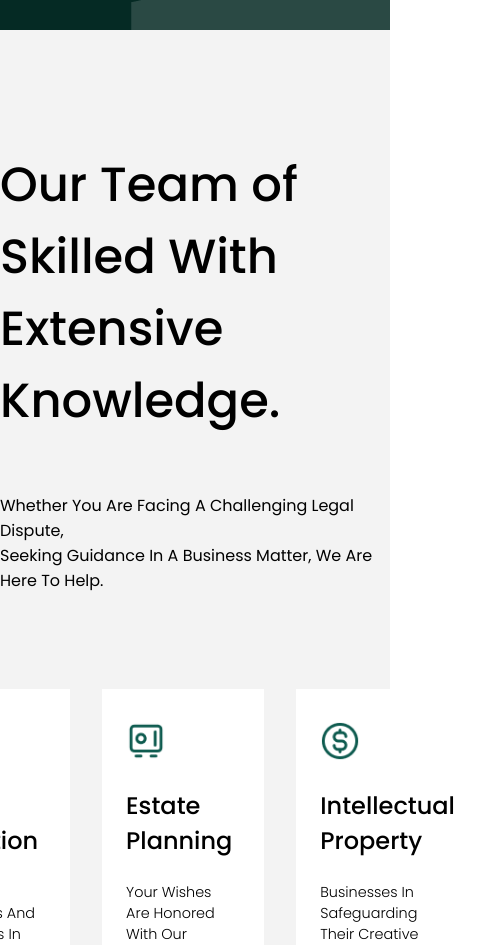
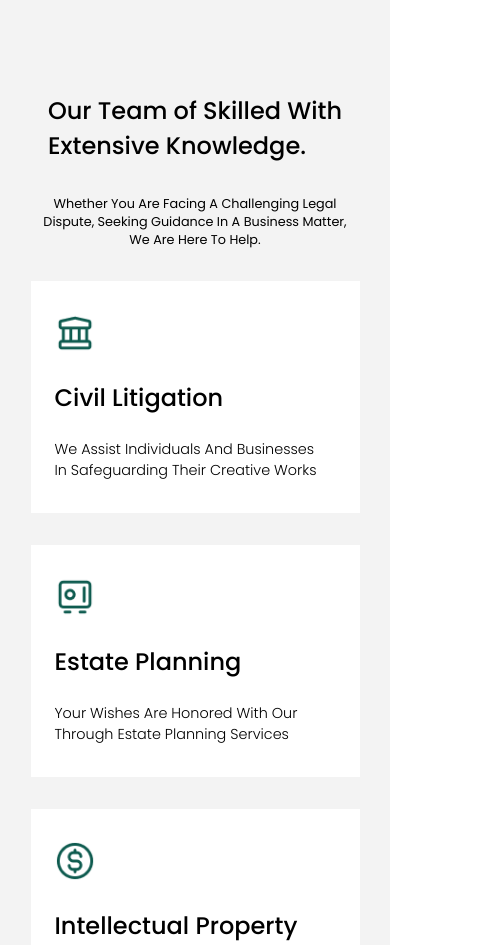
Before and after one commit to ErezAmirav/lawyer-portfolio, a React (Create React App) app: page / in a window 390 px wide. Shown: the part 1052-1997 px from the top of the page, 487 px wide, since content can reach past the window. Built offline with nearby package versions, Linux system fonts and the light colour scheme.

Commit message:
installed swiper package + responsibility modifications

```diff
--- a/package.json
+++ b/package.json
@@ -11,6 +11,7 @@
     "react-dom": "^18.2.0",
     "react-icons": "^4.10.1",
     "react-scripts": "5.0.1",
+    "swiper": "^10.0.4",
     "web-vitals": "^2.1.4"
   },
   "scripts": {
--- a/src/components/About/About.css
+++ b/src/components/About/About.css
@@ -8,7 +8,12 @@
     background-repeat: no-repeat;
 }
 
-.about_container h1 {
+.first-title {
+    font-weight: 500;
+    font-size: 3rem;
+}
+
+.second-title {
     font-weight: 500;
     font-size: 3rem;
 }
@@ -71,7 +76,44 @@
 }
 
 @media screen and (max-width: 768px) {
+    .first-title {
+        font-size: 1.5rem;
+    }
+
+    .content-container p {
+        font-size: 0.8rem;
+        text-align: center;
+        max-width: 80%;
+    }
+    .first-text br{
+        display: none;
+    }
+
+    .boxes {
+        flex-direction: column;
+        align-items: center;
+        margin-top: 0;
+    }
+
+    .box {
+        max-width: 70%;
+    }
+
+    .second-title {
+        font-size: 1.5rem;
+    }
+
+    .second-text-info {
+        font-size: 0.8rem;
+        text-align: center;
+        max-width: 80%;
+    }
+    .second-text-info br {
+        display: none;
+    }
+
     .about-image {
+        margin-top: 0;
         width: 20rem;
         height: auto;
     }
--- a/src/components/About/About.jsx
+++ b/src/components/About/About.jsx
@@ -10,11 +10,11 @@ const About = () => {
     <section id="about">
       <div className="about_container">
         <div className="content-container">
-          <h1>
+          <h1 className='first-title'>
             Our Team of Skilled With <br />
             Extensive Knowledge.
           </h1>
-          <p>
+          <p className='first-text'>
             Whether You Are Facing A Challenging Legal Dispute,
             <br /> Seeking Guidance In A Business Matter, We Are Here To Help.
           </p>
@@ -43,7 +43,7 @@ const About = () => {
             </p>
           </div>
         </div>
-        <h1>Your Trusted Legal Advisors</h1>
+        <h1 className='second-title'>Your Trusted Legal Advisors</h1>
         <p className="second-text-info">
           Our Team Of Skilled Attorneys Combines Legal Knowledge
           <br /> With A Commitment To Delivering Results.
--- a/src/components/Reviews/Reviews.css
+++ b/src/components/Reviews/Reviews.css
@@ -14,6 +14,10 @@
     font-weight: 500;
 }
 
+.reviews-title-text {
+    text-align: center;
+}
+
 
 .reviews {
     display: flex;
@@ -27,7 +31,6 @@
 
 .review {
     flex: 1;
-    /* padding: 2rem 0rem 0rem 1.5rem; */
     transition: var(--transition);
 }
 
@@ -65,3 +68,44 @@
     font-size: 0.9rem;
     font-weight: 300;
 }
+
+.swiper {
+    max-width: 80rem;
+}
+
+
+@media screen and (max-width: 768px) {
+    .reviews_container {
+        overflow: hidden;
+    }
+
+    .reviews_container h1 {
+        font-size: 1.3rem;
+        text-align: center;
+    }
+
+    .reviews-title-text {
+        font-size: 0.8rem;
+    }
+
+    .reviews-title-text br {
+        display: none;
+    }
+
+    .reviews {
+        cursor: grab;
+    }
+
+    .review {
+        padding: 1rem;
+        width: 20rem;
+        user-select: none;
+        margin-left: 10rem;
+    }
+
+    .swiper {
+        max-width: 50%;
+
+    }
+
+}
--- a/src/components/Reviews/Reviews.jsx
+++ b/src/components/Reviews/Reviews.jsx
@@ -1,4 +1,4 @@
-import React from 'react';
+import React, { useState, useEffect } from 'react';
 import './Reviews.css';
 import { BsStarFill } from 'react-icons/bs';
 import YcImg from '../../assets/img/Clients/yc.png';
@@ -6,19 +6,43 @@ import OlImg from '../../assets/img/Clients/ol.png';
 import RtImg from '../../assets/img/Clients/rt.png';
 import OiImg from '../../assets/img/Clients/oi.png';
 
+import { Swiper, SwiperSlide } from 'swiper/react';
+import 'swiper/css';
+
 const Reviews = () => {
+  const [spaceBet, setSpaceBet] = useState(50);
+  const [slidePer, setSlidePer] = useState(4);
+  const updateSlider = () => {
+    if (window.innerWidth >= 768) {
+      setSpaceBet(50);
+      setSlidePer(4);
+    } else {
+      setSpaceBet(5);
+      setSlidePer(1);
+    }
+  };
+
+  useEffect(() => {
+    updateSlider();
+    window.addEventListener('resize', updateSlider);
+    return () => {
+      window.removeEventListener('resize', updateSlider);
+    };
+  }, []);
+
   return (
     <section id="reviews">
       <div className="reviews_container">
-        {/* <div className="content-container"></div> */}
         <h1>What My Clients Are Saying</h1>
-        <p className="second-text-info">
+        <p className="reviews-title-text">
           With Our Client-Centered Approach, We Provide Personalized Legal
           Strategies Tailored
           <br /> To Achieve The Best Possible Outcomes For You.
         </p>
 
         <div className="reviews">
+          <Swiper spaceBetween={spaceBet} slidesPerView={slidePer}>
+            <SwiperSlide>
               <div className="review">
                 <BsStarFill className="star-icon" />
                 <BsStarFill className="star-icon" />
@@ -26,8 +50,8 @@ const Reviews = () => {
                 <BsStarFill className="star-icon" />
                 <BsStarFill className="star-icon" />
                 <p className="review-text">
-              "I Couldn't Be Happier With The Exceptional Legal Representation I
-              Received From Lawyers Inc."
+                  "I Couldn't Be Happier With The Exceptional Legal
+                  Representation I Received From Lawyers Inc."
                 </p>
                 <div className="reviewer-details">
                   <img src={YcImg} alt="" />
@@ -37,6 +61,8 @@ const Reviews = () => {
                   </span>
                 </div>
               </div>
+            </SwiperSlide>
+            <SwiperSlide>
               <div className="review">
                 <BsStarFill className="star-icon" />
                 <BsStarFill className="star-icon" />
@@ -44,8 +70,8 @@ const Reviews = () => {
                 <BsStarFill className="star-icon" />
                 <BsStarFill className="star-icon" />
                 <p className="review-text">
-              "Their Corporate Law Expertise And Attention To Detail Helped Us
-              Navigate Complex Legal Matters With Ease."
+                  "Their Corporate Law Expertise And Attention To Detail Helped
+                  Us Navigate Complex Legal Matters With Ease."
                 </p>
                 <div className="reviewer-details">
                   <img src={OlImg} alt="" />
@@ -55,6 +81,8 @@ const Reviews = () => {
                   </span>
                 </div>
               </div>
+            </SwiperSlide>
+            <SwiperSlide>
               <div className="review">
                 <BsStarFill className="star-icon" />
                 <BsStarFill className="star-icon" />
@@ -74,6 +102,8 @@ const Reviews = () => {
                   </span>
                 </div>
               </div>
+            </SwiperSlide>
+            <SwiperSlide>
               <div className="review">
                 <BsStarFill className="star-icon" />
                 <BsStarFill className="star-icon" />
@@ -82,8 +112,8 @@ const Reviews = () => {
                 <BsStarFill className="star-icon" />
 
                 <p className="review-text">
-              "I Cannot Thank Them Enough For Their Exceptional Service, Their
-              Team Was Truly Cared About Our Success."
+                  "I Cannot Thank Them Enough For Their Exceptional Service,
+                  Their Team Was Truly Cared About Our Success."
                 </p>
                 <div className="reviewer-details">
                   <img src={OiImg} alt="" />
@@ -93,6 +123,8 @@ const Reviews = () => {
                   </span>
                 </div>
               </div>
+            </SwiperSlide>
+          </Swiper>
         </div>
       </div>
     </section>
```
Also changed, not shown: 1 other file (tests, documents, lock files or other folders). Lines whose indentation alone changed are shown as unchanged.
